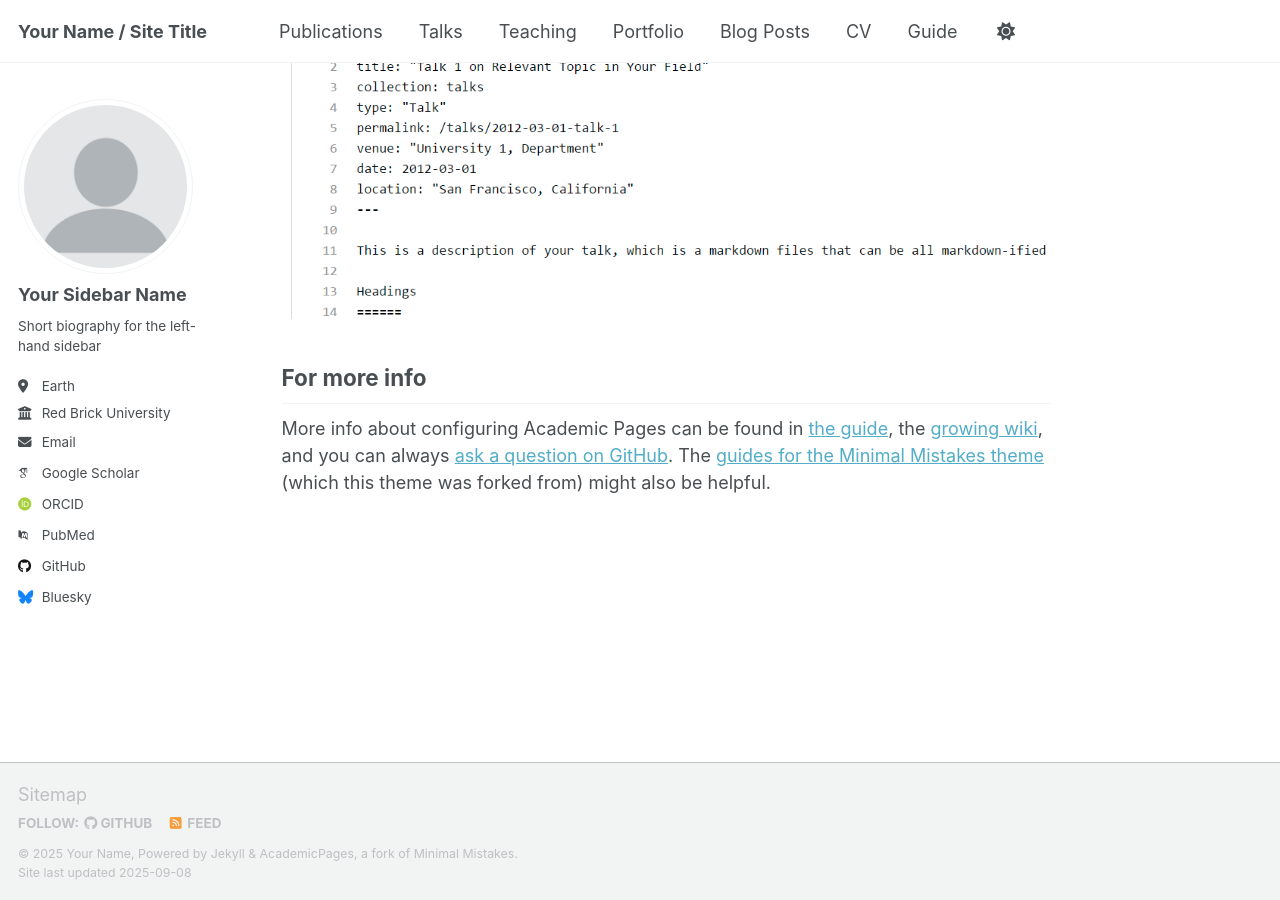
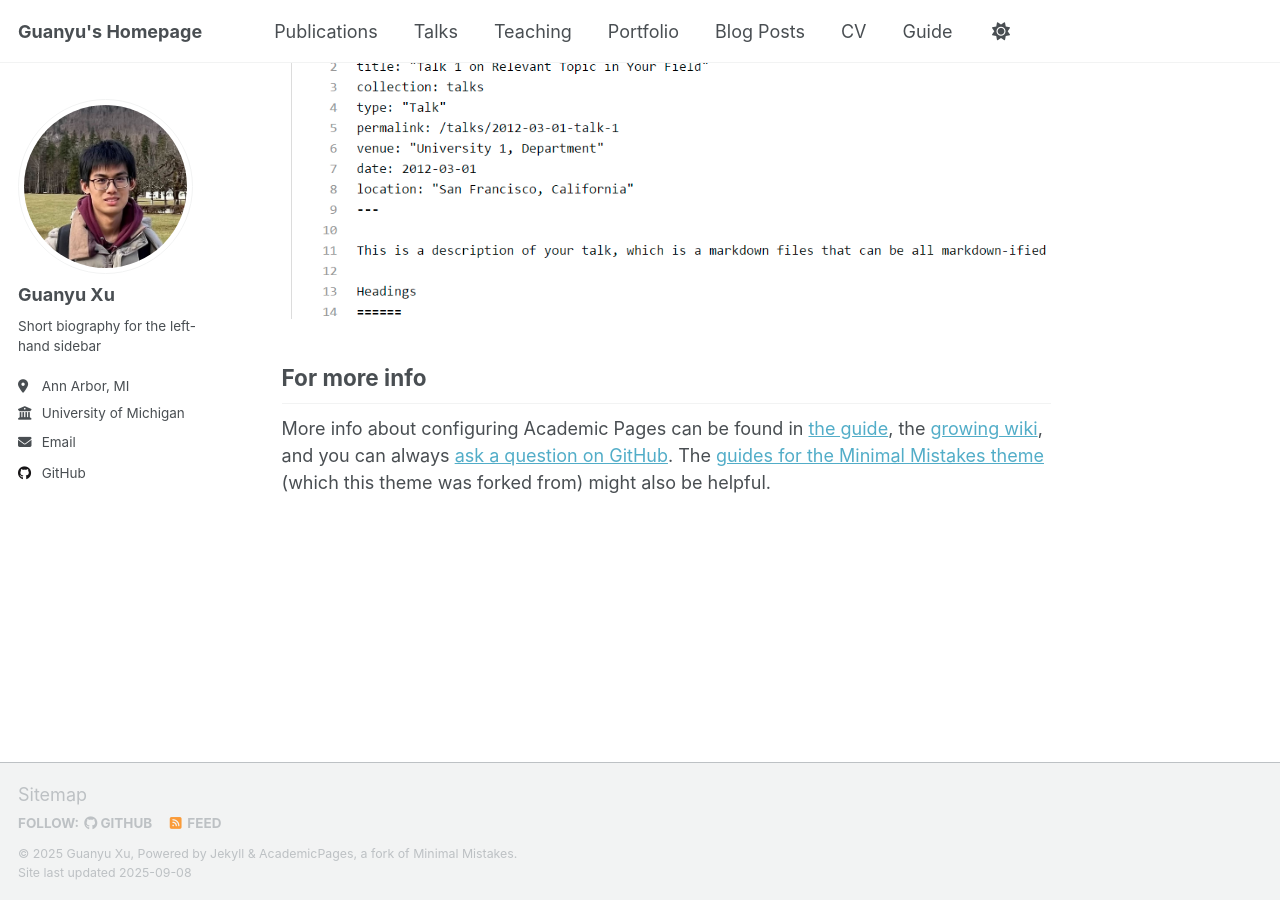
Before and after one commit to XuGuaaaanyu/XuGuaaaanyu.github.io, a Jekyll site: the page built from _pages/about.md, in a window 1280 px wide and 900 px high, scrolled down 2880 px. Built offline with Jekyll 4.4.1, drawn with Linux system fonts in a browser that asks for light colours; some web fonts are replaced; a script that is not in the unit is left out.

Commit message:
add basics

```diff
--- a/_config.yml
+++ b/_config.yml
@@ -9,11 +9,11 @@
 # Basic Site Settings
 locale                   : "en-US"
 site_theme               : "default" # Currently available options are "default", "air"
-title                    : "Your Name / Site Title"
+title                    : "Guanyu's Homepage"
 title_separator          : "-"
-name                     : &name "Your Name"
+name                     : &name "Guanyu Xu"
 description              : &description "personal description"
-url                      : https://academicpages.github.io # the base hostname & protocol for your site e.g. "https://[your GitHub username].github.io" or if you already have some other page hosted on Github then use "https://[your GitHub username].github.io/[Your Repo Name]"
+url                      : https://xuguaaaanyu.github.io # the base hostname & protocol for your site e.g. "https://[your GitHub username].github.io" or if you already have some other page hosted on Github then use "https://[your GitHub username].github.io/[Your Repo Name]"
 baseurl                  : "" # the subpath of your site, e.g. "/blog"
 repository               : "academicpages/academicpages.github.io"
 
@@ -22,24 +22,24 @@ repository               : "academicpages/academicpages.github.io"
 #               Additional customization can be done by editing /_includes/author-profile.html
 author:
   # Biographic information
-  avatar           : "profile.png"
-  name             : "Your Sidebar Name"
+  avatar           : "guanyu_xu.jpg"
+  name             : "Guanyu Xu"
   pronouns         : # example: "she/her"
   bio              : "Short biography for the left-hand sidebar"
-  location         : "Earth"
-  employer         : "Red Brick University"
+  location         : "Ann Arbor, MI"
+  employer         : "University of Michigan"
   uri              : # URL
-  email            : "none@example.org"
+  email            : "xuguanyu@umich.edu"
 
   # Academic websites
   academia         : # URL
   arxiv            : # URL - Update with the correct link to your profile
-  googlescholar    : "https://scholar.google.com/citations?user=PS_CX0AAAAAJ"
+  googlescholar    : # URL - Update with the correct link to your profile
   inspire-hep      : # URL
   impactstory      : # URL
-  orcid            : "http://orcid.org/yourorcidurl"
+  orcid            : # ID - Update with your ORCID iD (e.g. "0000-0002-1825-0097")
   semantic         : # URL
-  pubmed           : "https://www.ncbi.nlm.nih.gov/pubmed/?term=john+snow"
+  pubmed           : # URL
   researchgate     : # URL
   scopus           : # URL
 
@@ -47,13 +47,13 @@ author:
   bitbucket        : # Username - Update with your username on the site
   codepen          : # Username
   dribbble         : # Username
-  github           : "academicpages"
+  github           : "XuGuaaaanyu"
   kaggle           : # Username
   stackoverflow    : # User number or user number and name (i.e., use "1" or "1/jeff-atwood")
 
   # Social media
   artstation       : # Username
-  bluesky          : "bsky.app" # Replace this with you Bluesky username
+  bluesky          : # Replace this with you Bluesky username
   facebook         : # Username
   flickr           : # Username
   foursquare       : # Username
```
Also changed, not shown: images/guanyu_xu.jpg (added).
